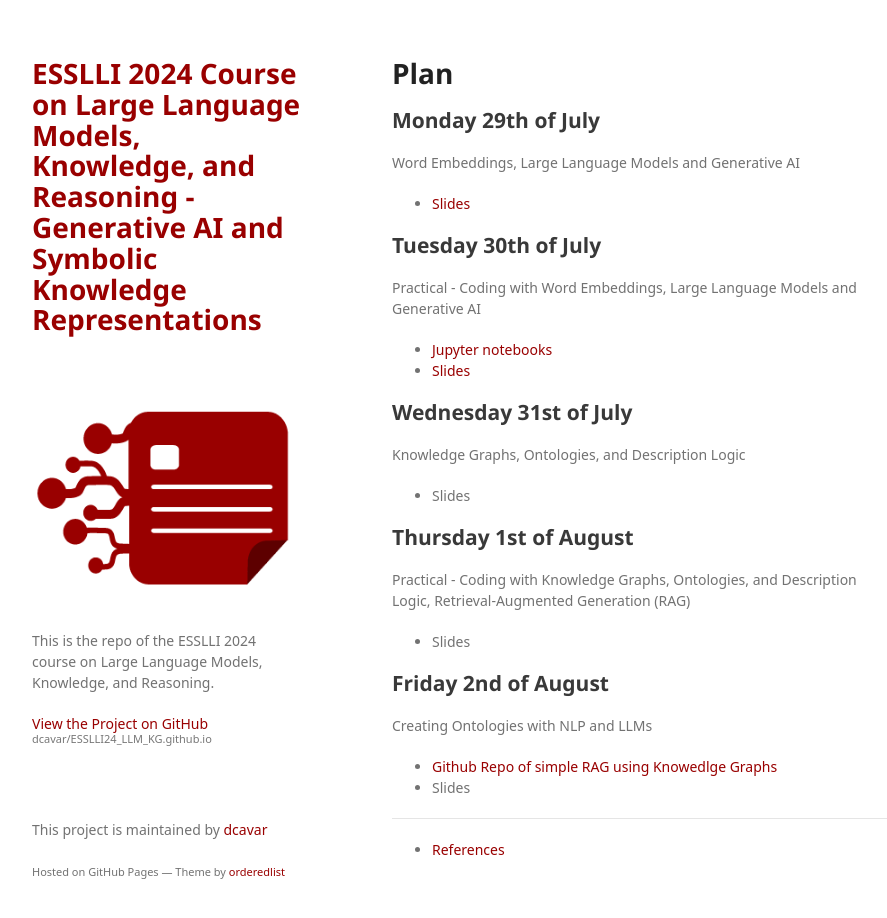
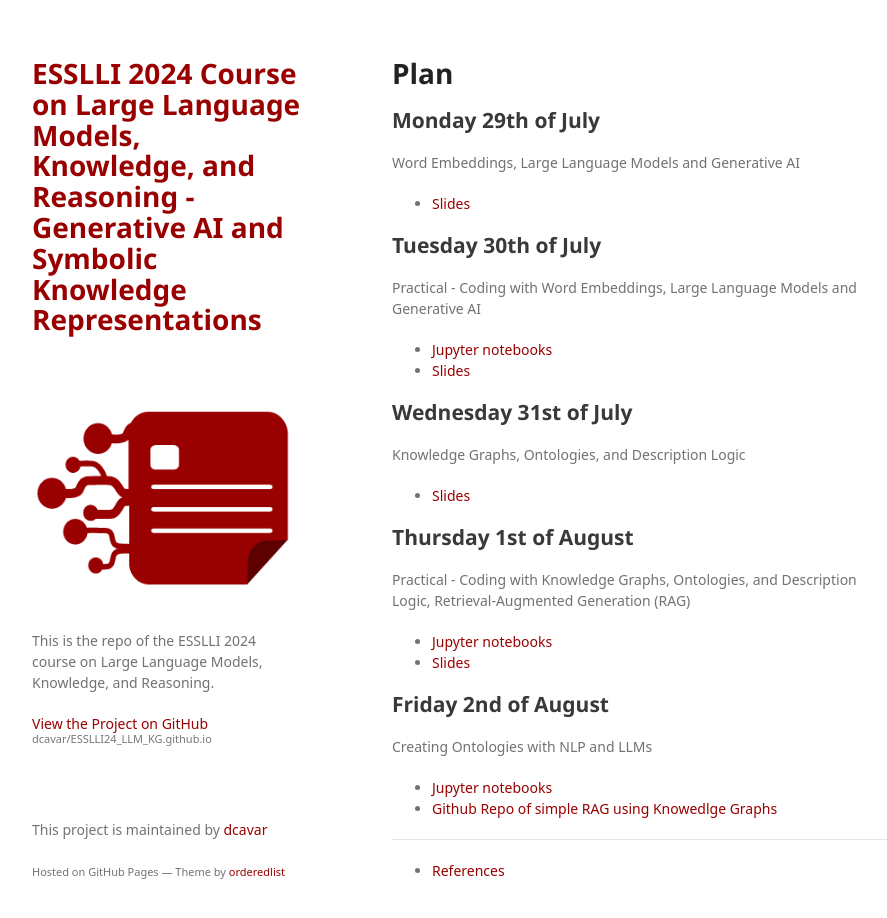
Before and after one commit to dcavar/ESSLLI24_LLM_KG.github.io, a Jekyll site: the page built from docs/plan.md, in a window 1280 px wide and 951 px high. Shown: the top 918 px of the window, without its empty margins (178-1065 px from the left). Built offline with Jekyll 4.4.1, drawn with Linux system fonts in a browser that asks for light colours; some web fonts are replaced; our own code applies the rules of GitHub Pages for plain Markdown files.

Commit message:
added updated slides

```diff
--- a/docs/plan.md
+++ b/docs/plan.md
@@ -20,23 +20,21 @@ Practical - Coding with Word Embeddings, Large Language Models and Generative AI
 
 Knowledge Graphs, Ontologies, and Description Logic
 
-- Slides
-
+- [Slides](https://github.com/dcavar/ESSLLI24_LLM_KG.github.io/blob/main/slides/Day%203%20-%20Knowledge%20Representations.pdf)
 
 ## Thursday 1st of August
 
 Practical - Coding with Knowledge Graphs, Ontologies, and Description Logic, Retrieval-Augmented Generation (RAG)
 
-- Slides
-
+- [Jupyter notebooks](https://github.com/dcavar/ESSLLI24_LLM_KG.github.io/tree/main/code)
+- [Slides](https://github.com/dcavar/ESSLLI24_LLM_KG.github.io/blob/main/slides/Day%204%20-%20LLMs%20and%20Knowledge%20Representations.pdf)
 
 ## Friday 2nd of August
 
 Creating Ontologies with NLP and LLMs
 
+- [Jupyter notebooks](https://github.com/dcavar/ESSLLI24_LLM_KG.github.io/tree/main/code)
 - [Github Repo of simple RAG using Knowedlge Graphs](https://github.com/b-dickson/language-knowledge)
-- Slides
-
 
 ---
 - [References](/references)
```
Also changed, not shown: 2 other files.
